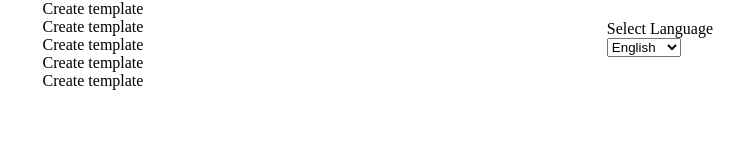
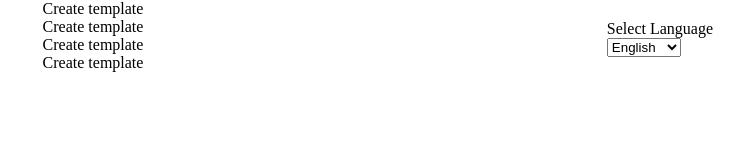
Before and after one commit to Official-ObiTech/language-translator, a Nuxt app: page /create in a window 1280 px wide. Shown: the top 162 px of the page, without its empty margins (547-1280 px from the left). Built offline with nearby package versions, Linux system fonts and the light colour scheme.

Commit message:
Update create.vue

```diff
--- a/pages/create.vue
+++ b/pages/create.vue
@@ -3,5 +3,5 @@
 <div> Create template </div>
 <div> Create template </div>
 <div> Create template </div>
-<div> Create template </div>
+
 </template>
```
